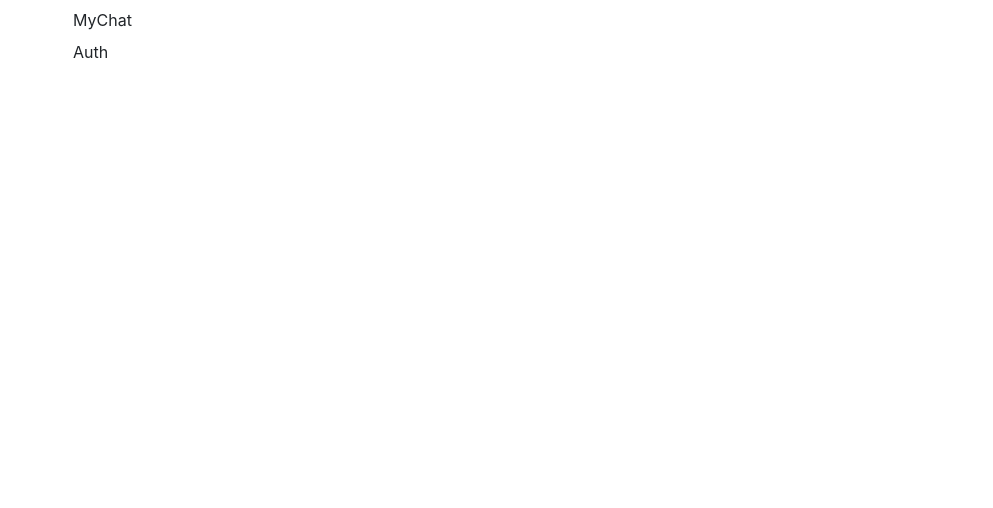
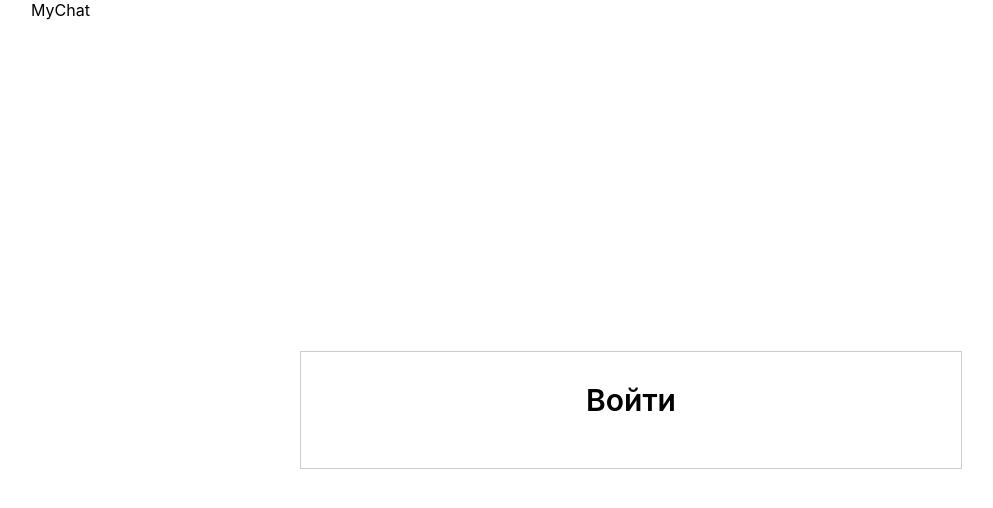
Before and after one commit to g1rz/js-react-developer-project-12, a React (Vite) app in the folder frontend/: page /login in a window 1280 px wide. Shown: the top 508 px of the page, without its empty margins (9-1002 px from the left). Built offline with nearby package versions, Linux system fonts and the light colour scheme.

Commit message:
Добавил стили

```diff
--- a/frontend/package.json
+++ b/frontend/package.json
@@ -10,11 +10,9 @@
     "preview": "vite preview"
   },
   "dependencies": {
-    "bootstrap": "^5.3.2",
-    "react-bootstrap": "^2.9.1",
-    "formik": "^2.4.5",
     "react": "^18.2.0",
     "react-dom": "^18.2.0",
+    "react-hook-form": "^7.47.0",
     "react-router-dom": "^6.17.0",
     "sass": "^1.69.4",
     "yup": "^1.3.2"
--- /dev/null
+++ b/frontend/src/components/Card/Card.jsx
@@ -0,0 +1,13 @@
+import clsx from 'clsx';
+import './Card.scss';
+
+const Card = ({ title, children, className = '' }) => {
+	return (
+		<div className={clsx('card', className)}>
+			{title && <div className="card__title">{title}</div>}
+			<div className="card__body">{children}</div>
+		</div>
+	);
+};
+
+export default Card;
--- /dev/null
+++ b/frontend/src/components/Card/Card.scss
@@ -0,0 +1,13 @@
+.card {
+	max-width: 600px;
+	width: 100%;
+	padding: 30px;
+	border: 1px solid #ccc;
+
+	&__title {
+		margin-bottom: 20px;
+		text-align: center;
+		font-size: 30px;
+		font-weight: 600;
+	}
+}
--- a/frontend/src/components/Layout/Layout.jsx
+++ b/frontend/src/components/Layout/Layout.jsx
@@ -1,28 +1,17 @@
-import Container from 'react-bootstrap/Container';
-import Navbar from 'react-bootstrap/Navbar';
-
 import './Layout.scss';
 
 export const Layout = ({ children }) => {
 	return (
 		<div className="app">
 			<header className="header">
-        <Navbar>
-          <Container>
-            MyChat
-          </Container>
-
-        </Navbar>
+				<div className="container">MyChat</div>
 			</header>
 
 			<main className="main-content">
-        <Container>
-          {children}
-        </Container>
+				<div className="container h-100">{children}</div>
 			</main>
 
 			<footer className="footer"></footer>
 		</div>
-
-  )
-}
+	);
+};
--- a/frontend/src/components/Layout/Layout.scss
+++ b/frontend/src/components/Layout/Layout.scss
@@ -1,9 +1,11 @@
 .app {
-  min-height: 100vh;
-  display: flex;
-  flex-direction: column;
+	min-height: 100vh;
+	display: flex;
+	flex-direction: column;
 }
 
 .main-content {
-  flex: auto;
+	flex: auto;
+	min-height: 100%;
+	height: 1px;
 }
--- a/frontend/src/index.css
+++ /dev/null
@@ -1,14 +0,0 @@
-body {
-  margin: 0;
-  font-family: -apple-system, BlinkMacSystemFont, 'Segoe UI', 'Roboto', 'Oxygen',
-    'Ubuntu', 'Cantarell', 'Fira Sans', 'Droid Sans', 'Helvetica Neue',
-    sans-serif;
-  -webkit-font-smoothing: antialiased;
-  -moz-osx-font-smoothing: grayscale;
-  min-height: 100vh;
-}
-
-code {
-  font-family: source-code-pro, Menlo, Monaco, Consolas, 'Courier New',
-    monospace;
-}
--- /dev/null
+++ b/frontend/src/index.scss
@@ -0,0 +1,31 @@
+body {
+	margin: 0;
+	font-family: -apple-system, BlinkMacSystemFont, 'Segoe UI', 'Roboto',
+		'Oxygen', 'Ubuntu', 'Cantarell', 'Fira Sans', 'Droid Sans',
+		'Helvetica Neue', sans-serif;
+	-webkit-font-smoothing: antialiased;
+	-moz-osx-font-smoothing: grayscale;
+	min-height: 100vh;
+}
+
+code {
+	font-family: source-code-pro, Menlo, Monaco, Consolas, 'Courier New',
+		monospace;
+}
+
+.container {
+	max-width: 1200px;
+	margin: 0 auto;
+}
+
+.h-100 {
+	height: 100%;
+}
+
+.center {
+	display: flex;
+	align-items: center;
+	justify-content: center;
+	width: 100%;
+	height: 100%;
+}
--- a/frontend/src/pages/Login/Login.jsx
+++ b/frontend/src/pages/Login/Login.jsx
@@ -1,12 +1,15 @@
-import React from 'react'
-import { Layout } from '@/components/Layout/Layout'
+import React from 'react';
+import { Layout } from '@/components/Layout/Layout';
+import Card from '@/components/Card/Card';
 
 const Login = () => {
-  return (
-    <Layout>
-        <div>Auth</div>
-    </Layout>
-  )
-}
+	return (
+		<Layout>
+			<div className="center">
+				<Card className="login" title="Войти"></Card>
+			</div>
+		</Layout>
+	);
+};
 
 export default Login;
```
Also changed, not shown: frontend/src/index.jsx (+8 -12 lines), 2 other files (tests, documents, lock files or other folders). Lines whose indentation alone changed are shown as unchanged.
